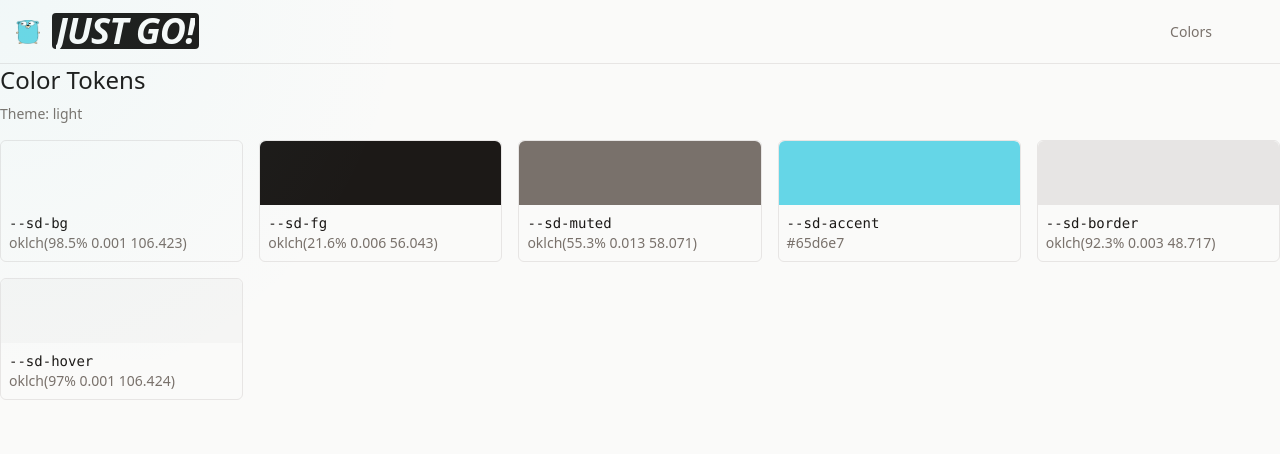
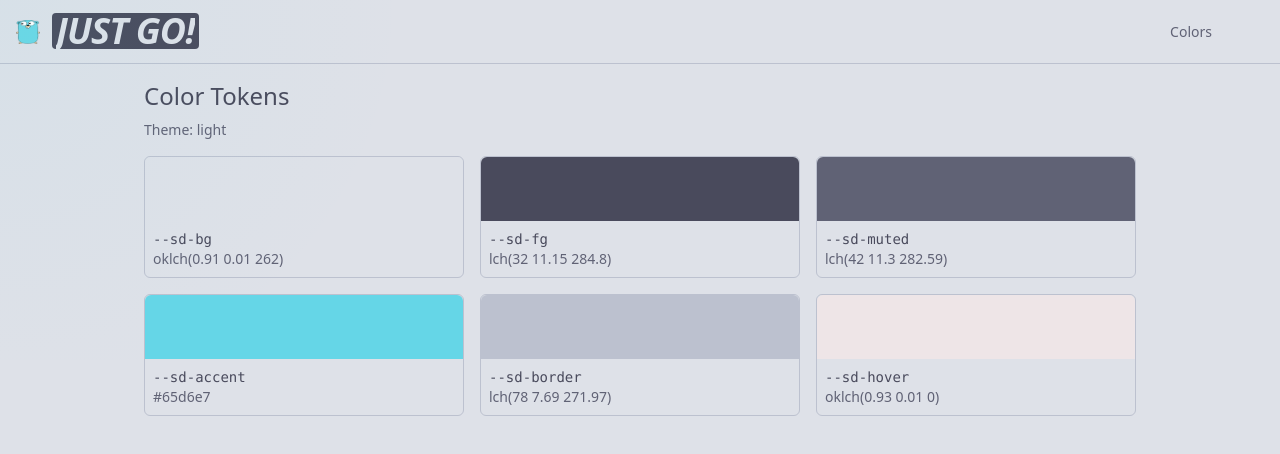
Before and after one commit to lifeBalance/just-go, a SvelteKit app: page /colors in a window 1280 px wide. Shown: the top 454 px of the page. Built offline with nearby package versions, Linux system fonts and the light colour scheme; some icons are missing.

Commit message:
feat: update color tokens in CSS and adjust layout in color page for improved styling

```diff
--- a/src/app.css
+++ b/src/app.css
@@ -3,12 +3,12 @@
 
 /* Tailwind v4 theme tokens for IntelliSense-friendly classes */
 @theme {
-  --color-sd-bg: var(--color-stone-50);
-  --color-sd-fg: var(--color-stone-900);
-  --color-sd-muted: var(--color-stone-500);
+  --color-sd-bg: oklch(0.91 0.01 262);
+  --color-sd-fg: lch(32 11.15 284.8);
+  --color-sd-muted: lch(42 11.3 282.59);
   --color-sd-accent: #65d6e7;
-  --color-sd-border: var(--color-stone-200);
-  --color-sd-hover: var(--color-stone-100);
+  --color-sd-border: lch(78 7.69 271.97);
+  --color-sd-hover: oklch(0.93 0.01 0);
 }
 
 /* Dark theme overrides */
--- a/src/routes/[section]/[...page]/+page.svelte
+++ b/src/routes/[section]/[...page]/+page.svelte
@@ -23,14 +23,14 @@
 </script>
 
 <div class="flex h-[calc(100vh-var(--topbar-height))]">
-  <aside class="sticky top-0 h-full overflow-y-auto w-64 shrink-0 bg-sd-hover">
+  <aside class="sticky top-0 h-full overflow-y-auto w-[20%] shrink-0 bg-sd-hover">
     <DocsSidebar
       nav={data.nav}
       heading=""
       currentPath={data.path}
     />
   </aside>
-  <main class="min-w-0 flex-1 bg-sd-bg p-6 overflow-y-auto">
+  <main class="min-w-0 flex-1 bg-sd-bg p-10 overflow-y-auto">
     <div class="pb-4">
       <Breadcrumb
         path={data.path}
@@ -62,7 +62,7 @@
     </div>
   </main>
   <aside
-    class="hidden xl:block sticky top-0 h-full overflow-y-auto w-64 shrink-0 bg-sd-hover p-3 border-l border-sd-border"
+    class="hidden xl:block sticky top-0 h-full overflow-y-auto w-[20%] shrink-0 bg-sd-hover p-3 border-l border-sd-border"
   >
     <DocsToc />
   </aside>
--- a/src/routes/colors/+page.svelte
+++ b/src/routes/colors/+page.svelte
@@ -11,7 +11,6 @@
   ]
   let values: Record<string, string> = {}
   let theme = 'light'
-  let okSupport = true
 
   function refresh() {
     const style = getComputedStyle(document.documentElement)
@@ -22,7 +21,6 @@
   }
 
   onMount(() => {
-    okSupport = CSS.supports?.('color', 'oklch(50% 0.1 0)') ?? true
     refresh()
     const obs = new MutationObserver(refresh)
     obs.observe(document.documentElement, {
@@ -33,20 +31,12 @@
   })
 </script>
 
-<section class="text-(--sd-fg)">
+<section class="text-(--sd-fg) max-w-5xl mx-auto p-4">
   <h1 class="text-2xl mb-2">Color Tokens</h1>
   <p class="text-sm text-(--sd-muted)">Theme: {theme}</p>
-  {#if !okSupport}
-    <p class="text-sm text-(--sd-muted)">
-      Your browser may not support OKLCH colors; swatches might not render. Try
-      a recent Chromium/Safari/Firefox version.
-    </p>
-  {/if}
 
-  <div
-    class="mt-4"
-    style="display:grid; grid-template-columns: repeat(auto-fit, minmax(220px, 1fr)); gap: 1rem;"
-  >
+
+  <div class="mt-4 grid grid-cols-1 sm:grid-cols-2 md:grid-cols-3 gap-4">
     {#each vars as v}
       <div class="rounded-md border border-(--sd-border)">
         <div
```
